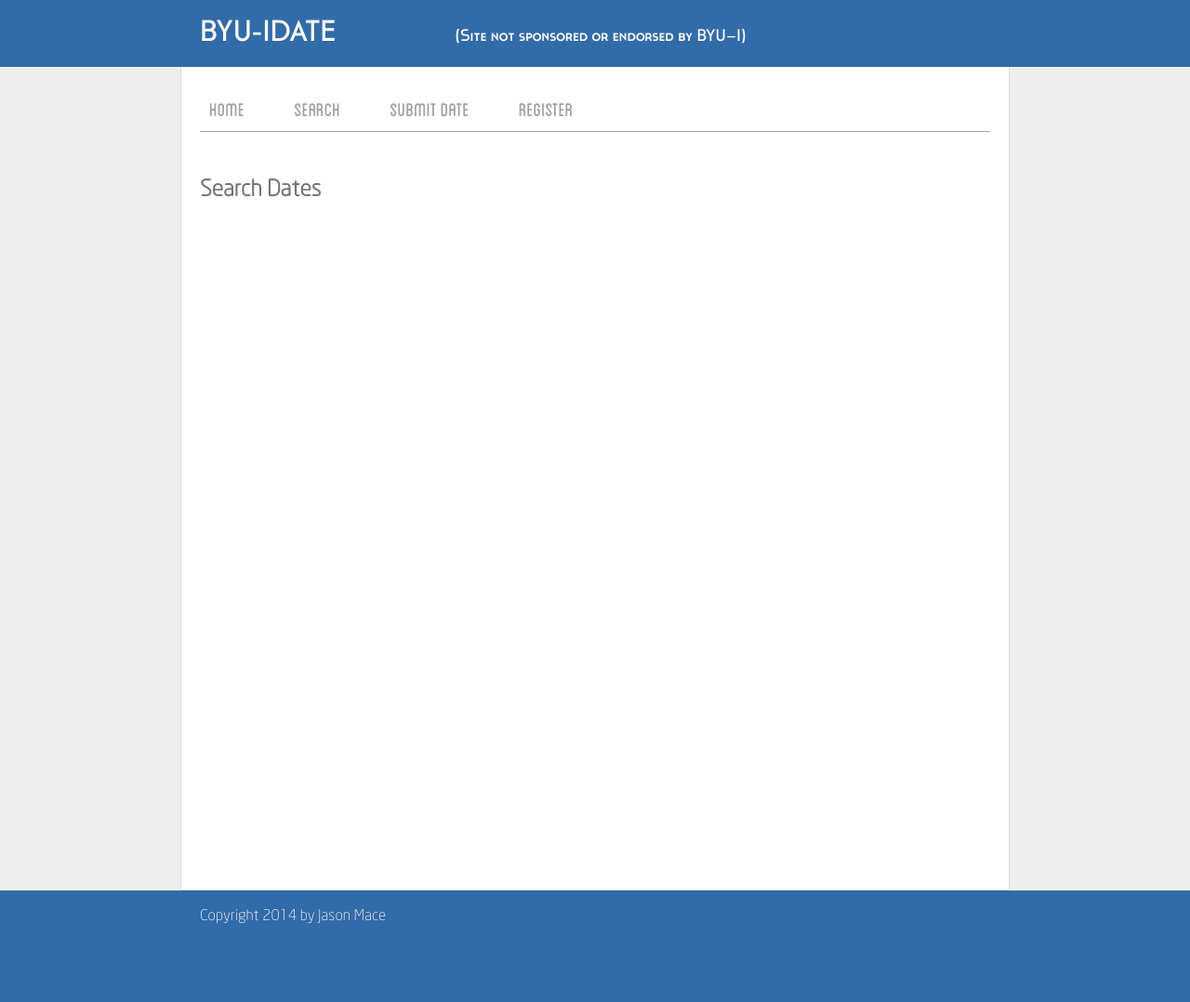
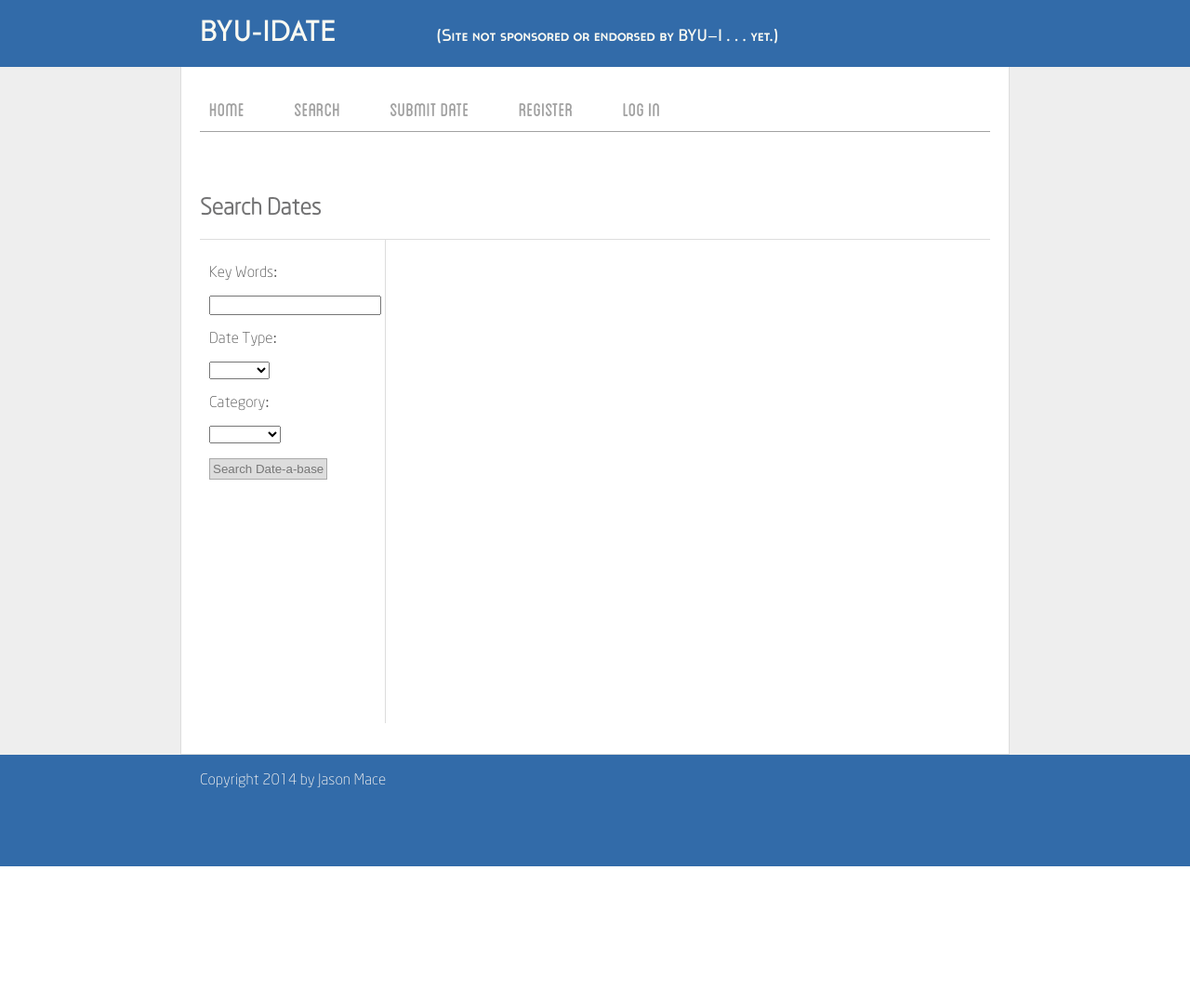
Before and after one commit to jmace01/cs313, a PHP site: page /idate/search.php in a window 1280 px wide. Shown: the whole page at 93% size. After the commit the page ends 932 px from the top, so only its background shows below. Run offline with PHP 8.4, Linux system fonts and the light colour scheme; data that the repository does not hold is empty; some web fonts are replaced.

Commit message:
Updating iDate project

```diff
--- a/idate/search.php
+++ b/idate/search.php
@@ -4,23 +4,56 @@
 $title = 'Search';
 
 
+//Get Search Criteria
+$keywords = (isset($_GET['keywords']) && $_GET['keywords'] != '') ? 'AND title LIKE :keywords' : '';
+$type     = (isset($_GET['type'])     && $_GET['type'] != '')     ? 'AND type = :type'         : '';
+$category = (isset($_GET['category']) && $_GET['category'] != '') ? 'AND category = :category' : '';
+
 
 //Get Dates
-$statement = $pdo->prepare("SELECT firstName, lastName, dateId, title, cost FROM dates LEFT JOIN users ON users.userID = dates.userID");
-//$statement->bindValue(':book',$_GET['book'],PDO::PARAM_STR);
+$statement = $pdo->prepare("SELECT firstName, lastName, dateId, title, cost FROM dates LEFT JOIN users ON users.userID = dates.userID WHERE users.userID = dates.userID $keywords $type $category");
+if (isset($_GET['keywords']) && $_GET['keywords'] != '') $statement->bindValue(':keywords','%'.$_GET['keywords'].'%',PDO::PARAM_STR);
+if (isset($_GET['type'])     && $_GET['type'] != '')     $statement->bindValue(':type',$_GET['type'],PDO::PARAM_STR);
+if (isset($_GET['category']) && $_GET['category'] != '') $statement->bindValue(':category',$_GET['category'],PDO::PARAM_STR);
 $statement->execute();
 $rows = $statement->fetchAll(PDO::FETCH_ASSOC);
 
 $results = '';
 foreach($rows as $row) {
-    $results .= "<a href=\"./view.php?id=$row[dateId]\" style=\"color: inherit; text-decoration: none;\"><div style=\"padding: 40px; float: left; min-width: 150px;\"><h3>$row[title]</h3><p>Cost: \$$row[cost]</p><p>Submitted by $row[firstName] $row[lastName]</p><p style=\"font-size: 12px;\">Click to read more.</p></div></a>";
+    $results .= "<a href=\"./view.php?id=$row[dateId]\" style=\"color: inherit; text-decoration: none;\"><div style=\"padding: 40px; padding-top: 0px; float: left; width: 230px;\"><h3>$row[title]</h3><p>Cost: \$$row[cost]</p><p>Submitted by $row[firstName] $row[lastName]</p><p style=\"font-size: 12px;\">Click to read more.</p></div></a>";
 }
 
 
 
 $body = <<<HTML
     <h2>Search Dates</h2>
-    $results
+    <div style="float: left; width: 179px; border-top: 1px solid #DDD; border-right: 1px solid #DDD; padding: 10px; min-height: 500px;">
+        <form action="./search.php" method="get">
+            <p><label for="keywords">Key Words:</label></p>
+            <p><input type="text" name="keywords" id="keywords" value="" /></p>
+            <p><label for="type">Date Type:</label></p>
+            <p>
+                <select name="type" id="type">
+                    <option></option>
+                    <option>Couple</option>
+                    <option>Group</option>
+                </select>
+            </p>
+            <p><label for="category">Category:</label></p>
+            <p>
+                <select name="category" id="category">
+                    <option></option>
+                    <option>Dinner</option>
+                    <option>Movie</option>
+                    <option>Outdoors</option>
+                </select>
+            </p>
+            <p><input type="submit" value="Search Date-a-base" style="padding: 3px; background: #DDD; border: 1px solid #AAA; color: #777;" /></p>
+        </form>
+    </div>
+    <div style="float: left; width: 650px; border-top: 1px solid #DDD;">
+        $results
+    </div>
 HTML;
 
 
--- a/idate/template.php
+++ b/idate/template.php
@@ -8,7 +8,7 @@
 
     -->
 
-    <title><?php echo $title; ?> : Jason Mace</title>
+    <title><?php echo $title; ?> : BYU-iDate</title>
     <meta charset="utf-8">
     <meta name="viewport" content="width=device-width; initial-scale=1.0">
     <link rel="stylesheet" href="../template.css" type="text/css" />
@@ -25,6 +25,11 @@
             border: 1px solid #DDD;
             background: #FFF;
         }
+        form {
+            border-top: 0px;
+            padding-top: 0px;
+            margin-top: 0px;
+        }
     </style>
 </head>
 <body>
@@ -32,7 +37,7 @@
     <div id="popup"></div>
 
     <header style="background: #326BA9">
-        <h1>BYU-IDATE <span style="font-size: 18px; padding-left: 120px;">(Site not sponsored or endorsed by BYU&ndash;I)</span></h1>
+        <h1>BYU-IDATE <span style="font-size: 18px; padding-left: 100px;">(Site not sponsored or endorsed by BYU&ndash;I . . . yet.)</span></h1>
     </header>
 
     <div id="bodyWrapper">
@@ -42,6 +47,7 @@
                 <a href="./search.php">Search</a>
                 <a href="./">Submit Date</a>
                 <a href="./">Register</a>
+                <a href="./">Log In</a>
             </div>
             <div id="content">
                 <?php echo $body; ?>
--- a/template.css
+++ b/template.css
@@ -127,8 +127,8 @@
             }
 
         div#content {
+            overflow: auto;
             margin-top: 20px;
-            padding-bottom: 700px;
         }
 
             h2 {
```
